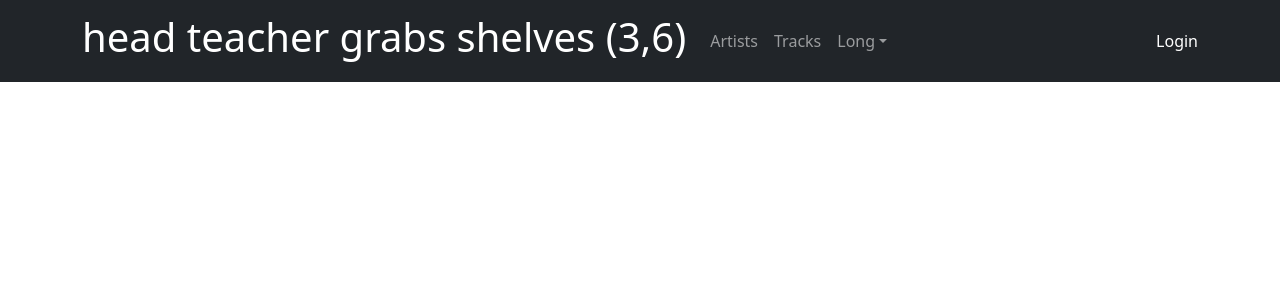
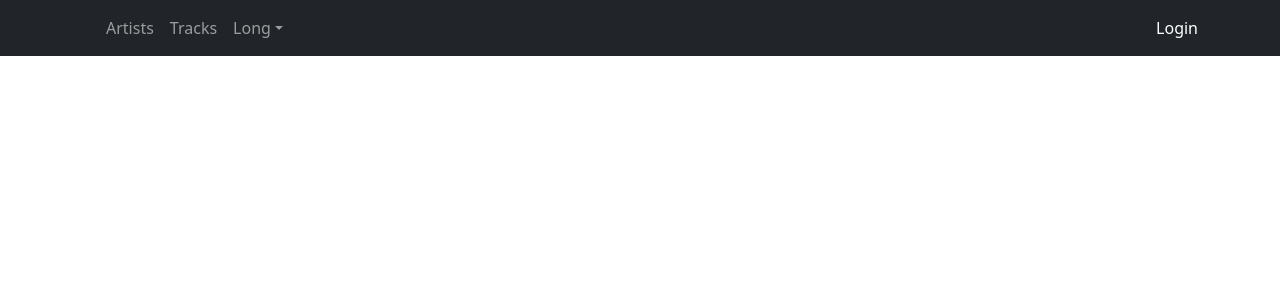
Before and after one commit to hester-g/head-teacher-grabs-shelves, a React (Vite) app: page / in a window 1280 px wide. Shown: the top 300 px of the page. Built offline with nearby package versions, Linux system fonts and the light colour scheme.

Commit message:
Changing title depending on if artists or tracks

```diff
--- a/src/App.js
+++ b/src/App.js
@@ -1,5 +1,4 @@
 import { useEffect, useState } from 'react'
-import { Auth } from './Auth'
 import { AuthProvider } from './auth-context'
 import { CustomNav } from './CustomNav'
 import { Tracks } from './Tracks'
--- a/src/CustomNav.js
+++ b/src/CustomNav.js
@@ -2,11 +2,19 @@ import Container from 'react-bootstrap/Container';
 import Navbar from 'react-bootstrap/Navbar';
 import { Auth } from './Auth'
 import Nav from 'react-bootstrap/Nav'
+import { useLocation } from 'react-router-dom';
+
+const locationMap = {
+  tracks: 'head teacher grabs shelves for courses [6]',
+  artists: 'messy rats surround first creators [7]'
+}
 
 export function CustomNav ({ children }) {
+  const location = useLocation();
+  const locationName = location.pathname.replace(/\//g, '')
   return <Navbar bg="dark" variant="dark" expand="lg" sticky="top">
     <Container>
-    <Navbar.Brand href="#"><h1>head teacher grabs shelves (3,6)</h1></Navbar.Brand>
+    <Navbar.Brand href="#"><h1>{locationMap[locationName]}</h1></Navbar.Brand>
     <Nav>
       {children}
     </Nav>
```
